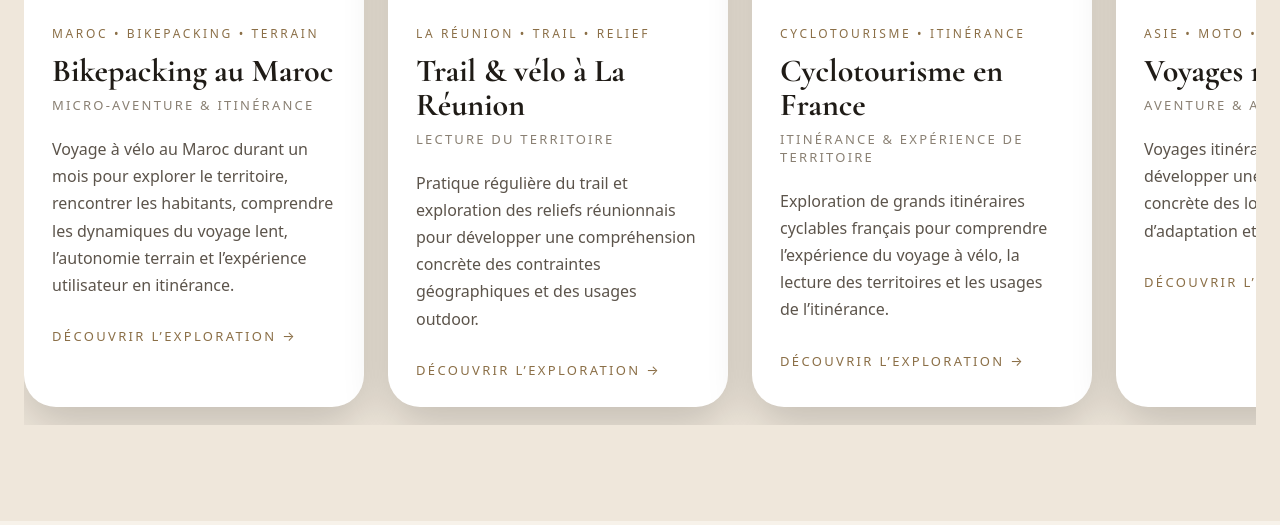
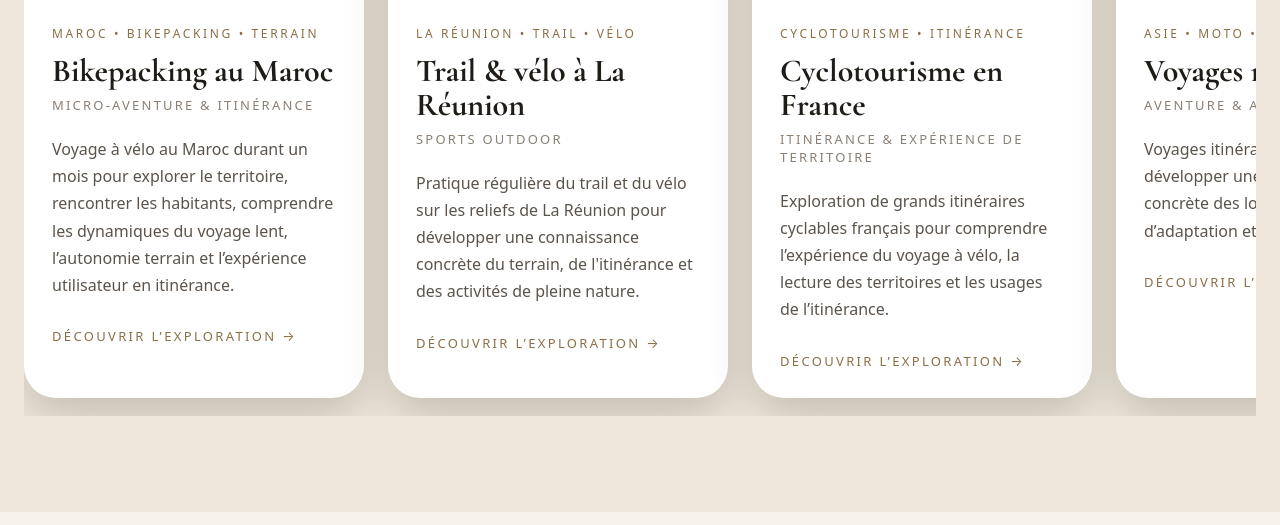
Before and after one commit to corentinrgn-hue/portfolio, a plain HTML site: page index.html in a window 1280 px wide. Shown: the part 3387-3912 px from the top of the page. Drawn offline with nearby package versions, Linux system fonts and the light colour scheme.

Commit message:
Update index.html

```diff
--- a/index.html
+++ b/index.html
@@ -1021,19 +1021,19 @@
       },
       {
         title: "Trail & vélo à La Réunion",
-        subtitle: "Lecture du territoire",
-        meta: "La Réunion • Trail • Relief",
-        description: "Pratique régulière du trail et exploration des reliefs réunionnais pour développer une compréhension concrète des contraintes géographiques et des usages outdoor.",
+        subtitle: "Sports outdoor",
+        meta: "La Réunion • Trail • Vélo",
+        description: "Pratique régulière du trail et du vélo sur les reliefs de La Réunion pour développer une connaissance concrète du terrain, de l'itinérance et des activités de pleine nature.",
         image: "images/gravel-reunion.png",
-        longDescription: "Une pratique régulière du trail sur les reliefs réunionnais pour développer une lecture concrète de la montagne tropicale, des accès et des contraintes terrain.",
+        longDescription: "À travers une pratique régulière du trail et du vélo, j'explore les reliefs de La Réunion afin de mieux comprendre les itinéraires, les contraintes du terrain et les attentes des pratiquants d'activités outdoor.",
         sections: [
           {
-            title: "Lecture du relief",
-            text: "Observer comment le dénivelé, la chaleur, les sentiers, les accès et la météo influencent directement l’expérience outdoor."
+            title: "Lecture du terrain",
+            text: "Exploration de sentiers, cols et itinéraires permettant d'appréhender le relief, les conditions de pratique et les spécificités d'un territoire montagneux."
           },
           {
             title: "Culture outdoor",
-            text: "Une pratique vécue qui renforce la crédibilité terrain dans la conception d’itinéraires et d’expériences touristiques actives."
+            text: "Une pratique personnelle qui nourrit ma connaissance des activités de pleine nature et ma manière de concevoir des expériences touristiques adaptées aux pratiquants."
           }
         ]
       },
```
